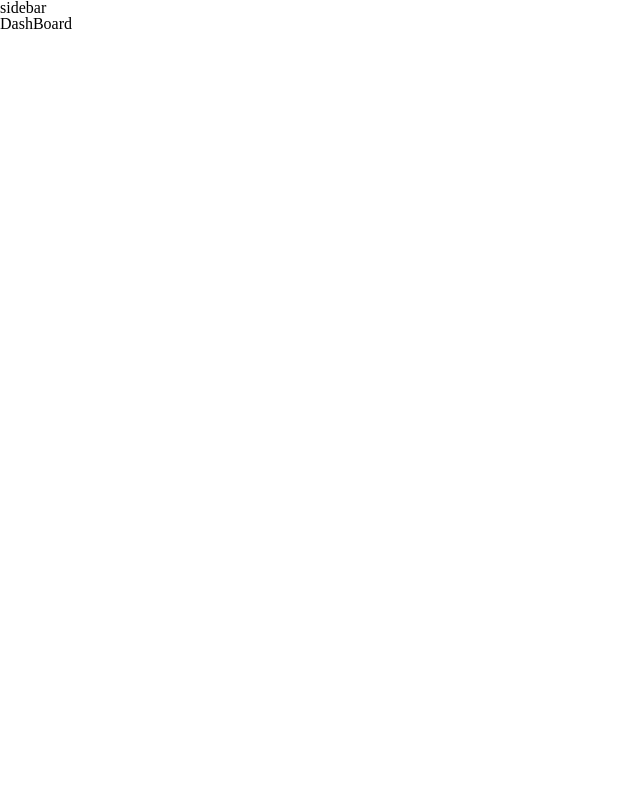
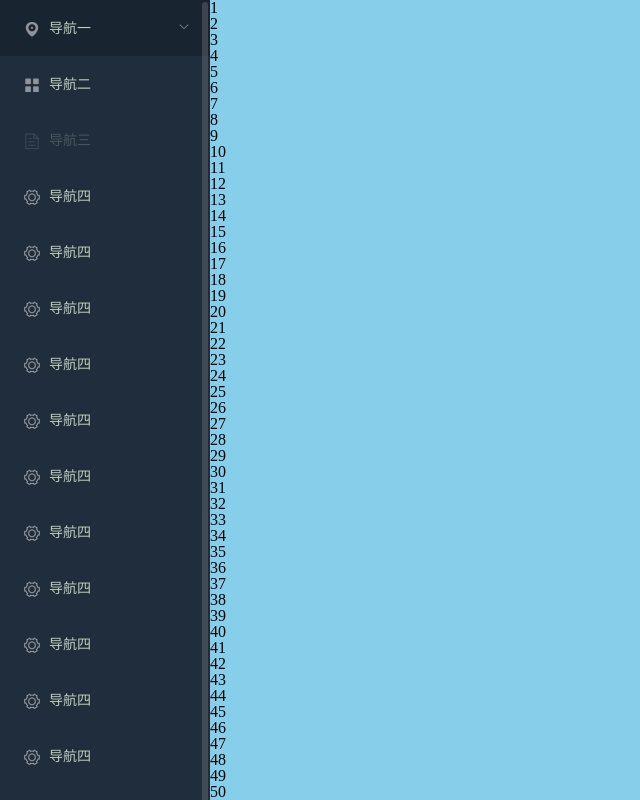
Before and after one commit to 403NotFound/admin, a Vue app: page /#/dashboard in a window 1280 px wide. Shown: the whole page, without its empty margins (0-640 px from the left). Built offline with nearby package versions, Linux system fonts and the light colour scheme.

Commit message:
feat: sidebar 样式部分完成

```diff
--- a/src/assets/scss/variable.scss
+++ b/src/assets/scss/variable.scss
@@ -1,3 +1,10 @@
-$bg:#283443;
-$light_gray:#fff;
+$bg: #283443;
+$light_gray: #fff;
 $cursor: #fff;
+
+$subMenuBg: #1f2d3d;
+$subMenuHover: #001528;
+$sideBarItemColor: #bfcdb9;
+$menuHover: #263445;
+
+$sideBarWidth: 210px;
--- a/src/layout/components/sidebar/index.vue
+++ b/src/layout/components/sidebar/index.vue
@@ -1,11 +1,59 @@
 <template>
-  <div>sidebar</div>
+  <div>
+    <el-scrollbar wrap-class="scrollbar-wrapper">
+      <el-menu
+        class="menu-container"
+        background-color="#1f2d3d"
+        active-text-color="#409EFF"
+        text-color="#bfcdb9"
+      >
+        <el-submenu index="1">
+          <template slot="title">
+            <i class="el-icon-location"></i>
+            <span>导航一</span>
+          </template>
+          <el-menu-item-group>
+            <template slot="title">分组一</template>
+            <el-menu-item index="1-1">选项1</el-menu-item>
+            <el-menu-item index="1-2">选项2</el-menu-item>
+          </el-menu-item-group>
+          <el-menu-item-group title="分组2">
+            <el-menu-item index="1-3">选项3</el-menu-item>
+          </el-menu-item-group>
+          <el-submenu index="1-4">
+            <template slot="title">选项4</template>
+            <el-menu-item index="1-4-1">选项1</el-menu-item>
+          </el-submenu>
+        </el-submenu>
+        <el-menu-item index="2">
+          <i class="el-icon-menu"></i>
+          <span slot="title">导航二</span>
+        </el-menu-item>
+        <el-menu-item index="3" disabled>
+          <i class="el-icon-document"></i>
+          <span slot="title">导航三</span>
+        </el-menu-item>
+        <el-menu-item :index="item" v-for="item in 30" :key="item">
+          <i class="el-icon-setting"></i>
+          <span slot="title">导航四</span>
+        </el-menu-item>
+      </el-menu>
+    </el-scrollbar>
+  </div>
 </template>
 
 <script>
 export default {
   name: 'Sidebar',
+  computed: {},
 }
 </script>
 
-<style lang="scss" scoped></style>
+<style lang="scss" scoped>
+.scrollbar-wrapper {
+  overflow-x: hidden !important;
+  .menu-container {
+    border-right: 0;
+  }
+}
+</style>
--- a/src/layout/index.vue
+++ b/src/layout/index.vue
@@ -1,13 +1,15 @@
 <template>
-  <div>
-    <side-bar />
-    <app-main />
+  <div class="layout-cantainer">
+    <side-bar class="sidebar-container" />
+    <div class="main-container">
+      <app-main />
+    </div>
   </div>
 </template>
 
 <script>
-import SideBar from './components/sidebar';
-import AppMain from './components/AppMain';
+import SideBar from './components/sidebar'
+import AppMain from './components/AppMain'
 export default {
   name: 'Layout',
   components: {
@@ -17,4 +19,26 @@ export default {
 }
 </script>
 
-<style lang="scss" scoped></style>
+<style lang="scss" scoped>
+.layout-cantainer {
+  position: relative;
+  width: 100%;
+  height: 100%;
+  position: absolute;
+  top: 0;
+  right: 0;
+  bottom: 0;
+  left: 0;
+  display: flex;
+  overflow: hidden;
+  .sidebar-container {
+    width: $sideBarWidth;
+    min-height: 100%;
+    overflow: scroll;
+  }
+  .main-container {
+    flex: 1;
+    overflow: scroll;
+  }
+}
+</style>
--- a/src/main.js
+++ b/src/main.js
@@ -6,6 +6,7 @@ import ElementUI from 'element-ui'
 import 'element-ui/lib/theme-chalk/index.css'
 import 'assets/scss/index.scss'
 import '../mock'
+import './permission'
 Vue.config.productionTip = false
 Vue.use(ElementUI)
 
--- /dev/null
+++ b/src/permission.js
@@ -0,0 +1,21 @@
+import router from './router'
+import { getToken } from 'utils/auth'
+
+const whiteRouteList = ['/login']
+
+router.beforeEach((to, from, next) => {
+  const hasToken = getToken()
+
+  if (hasToken) {
+    if (to.path === '/login') {
+      next({ path: '/' })
+    }
+    next()
+    // TODO: 登录权限路由访问
+  } else {
+    if (whiteRouteList.indexOf(to.path) !== -1) {
+      next()
+    }
+    next()
+  }
+})
--- a/src/views/dashboard/index.vue
+++ b/src/views/dashboard/index.vue
@@ -1,5 +1,7 @@
 <template>
-  <div>DashBoard</div>
+  <div class="dashboard-container">
+    <p v-for="n in 100" :key="n">{{ n }}</p>
+  </div>
 </template>
 
 <script>
@@ -8,4 +10,10 @@ export default {
 }
 </script>
 
-<style></style>
+<style lang="scss" scoped>
+.dashboard-container {
+  width: 100%;
+  background: skyblue;
+  height: 100%;
+}
+</style>
```
Also changed, not shown: src/assets/scss/sidebar.scss (added), 1 other file (tests, documents, lock files or other folders).
